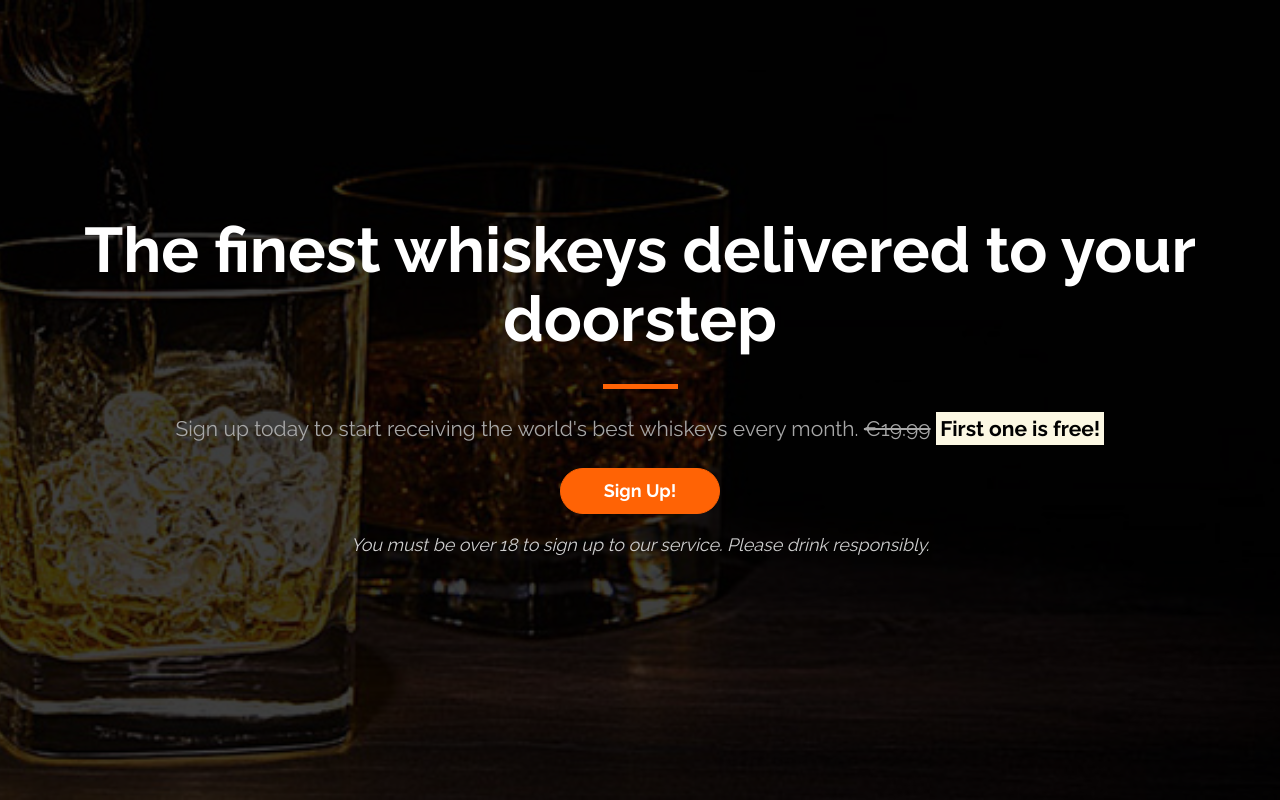
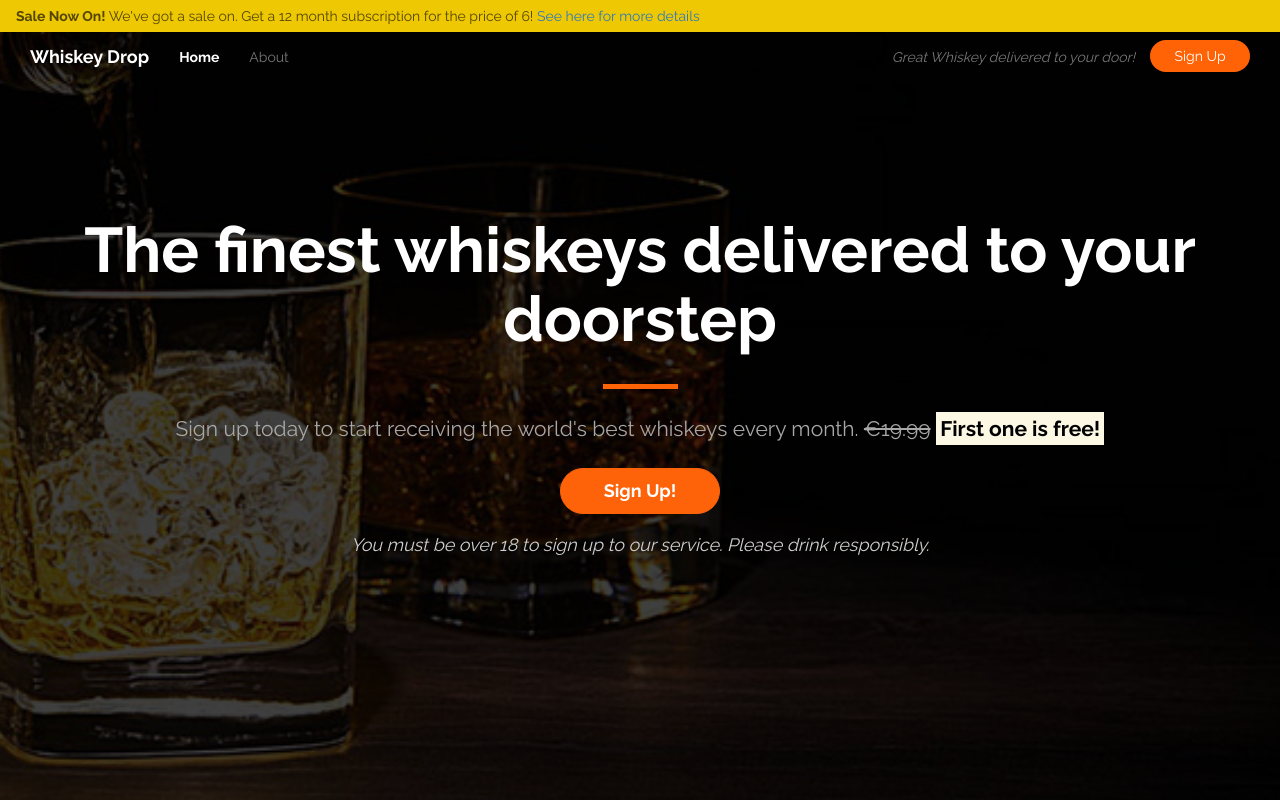
Before and after one commit to walshyc/whiskey-bootstrap, a plain HTML site: page index.html in a window 1280 px wide. Shown: the top 800 px of the page. Drawn offline with nearby package versions, Linux system fonts and the light colour scheme.

Commit message:
more changes

```diff
--- a/index.html
+++ b/index.html
@@ -12,13 +12,29 @@
 </head>
 
 <body>
-    <!-- <nav class="navbar navbar-default">
+    <nav class="navbar navbar-default">
+
+        <div class="container-fluid alert-container hidden-xs">
+            <div class="row">
+                <div class="col-xs-12">
+                    <div class="site-wide-alert alert alert-warning">
+                        <strong>Sale Now On!</strong> We've got a sale on. Get a 12 month subscription for the price of
+                        6!
+                        <a href="#">See here for more details</a>
+                    </div>
+                </div>
+            </div>
             <div class="container-fluid">
-            <div class="navbar-header test">
+                <div class="navbar-header">
                     <a href="#" class="navbar-brand">Whiskey Drop</a>
+
+                    <button type="button" class="navbar-toggle collapsed" data-toggle="collapse" data-target="#navbar">
+                        <span class="icon-bar"></span>
+                        <span class="icon-bar"></span>
+                        <span class="icon-bar"></span>
+                    </button>
                 </div>
-
-
+                <div class="navbar-collapse collapse" id="navbar">
                     <ul class="nav navbar-nav">
                         <li class="active"><a href="#">Home</a></li>
                         <li><a href="#">About</a></li>
@@ -29,24 +45,17 @@
                         <a href="#" class="btn btn-default navbar-btn">Sign Up</a>
                         <p class="navbar-text"><i>Great Whiskey delivered to your door!</i></p>
                     </div>
+                </div>
     </nav>
-    <div class="container alert-container">
-        <div class="row hidden-xs">
-            <div class="col-xs-12">
-                <div class="alert alert-warning">
-                    <strong>Sale Now On!</strong> We've got a sale on. Get a 12 month subscription for the price of 6!
-                    <a href="#">See here for more details</a>
+
     </div>
-            </div>
-        </div>
-    </div> -->
     <div class="container-fluid callout-container">
         <div class="opaque-overlay"></div>
         <div class="row">
             <div class="col-xs-12">
                 <section class="callout jumbotron text-center jcolor">
                     <h1 class="jumbotron-header">The finest whiskeys delivered to your doorstep</h1>
-                    <hr class= "block-divider block-divider--orange">
+                    <hr class="block-divider block-divider--orange">
                     <p class="lead">Sign up today to start receiving the world's best whiskeys every month. <s class="hidden-xs">€19.99</s>
                         <span class="visible-xs"><br></span>
                         <strong><mark>First one is free!</mark></strong></p>
--- a/style.css
+++ b/style.css
@@ -22,6 +22,72 @@ html {
 .features-container {}
 
 .table-container {}
+
+.navbar {
+    margin-bottom: 0;
+    position: absolute;
+    top: 0;
+    left: 0;
+    width: 100%;
+    z-index: 1;
+    background-color: transparent;
+    border: 0;
+}
+
+.navbar .navbar-brand {
+    font-weight: bold;
+    color: white;
+}
+
+.navbar-btn {
+    border: 0;
+    border-radius: 16px;
+    width: 100px;
+    background-color: #ff6305;
+    color: white;
+}
+
+.navbar-btn:hover {
+    background-color: #e6e6e6;
+    color: #333;
+    border-color: #adadad;
+}
+
+.navbar-default .navbar-collapse {
+    border-color: transparent;
+}
+
+.navbar-default .navbar-toggle {
+    border: 0;
+}
+
+.navbar .navbar-brand:hover {
+    color: white;
+}
+
+.navbar-default .navbar-toggle .icon-bar {
+    background-color: #fff;
+}
+
+.navbar-default .navbar-toggle:hover {
+    background: transparent;
+}
+
+.navbar-default .navbar-nav>li>a:focus,
+.navbar-default .navbar-nav>li>a:hover {
+    color: white;
+}
+
+.navbar-default .navbar-nav>.active>a {
+    font-weight: bold;
+}
+
+.navbar-default .navbar-nav>.active>a,
+.navbar-default .navbar-nav>.active>a:focus,
+.navbar-default .navbar-nav>.active>a:hover {
+    color: white;
+    background: transparent;
+}
 
 .jumbotron {
     background-color: transparent;
@@ -75,11 +141,26 @@ html {
 
 .btn--red {
     color: white;
-    background-color: #ff6305;
-    border-color: #ff6305;
+    background-color: #ff6309;
+    border-color: #ff6309;
 }
 
 .btn--red:hover .btn--red:active .btn--red:focus .btn--red:active:focus {
     background-color: #ff6305;
     border-color: #ff6305;
 }
+
+.alert-container .col-xs-12 {
+    padding-left: 0;
+    padding-right: 0;
+
+    }
+
+    .site-wide-alert {
+        color: #544600;
+        background-color: #eec802;
+        padding: 5px 15px;
+        margin-bottom: 0;
+        border: 1px solid transparent;
+        border-radius: 0;
+    }
```
Lines whose indentation alone changed are shown as unchanged.
